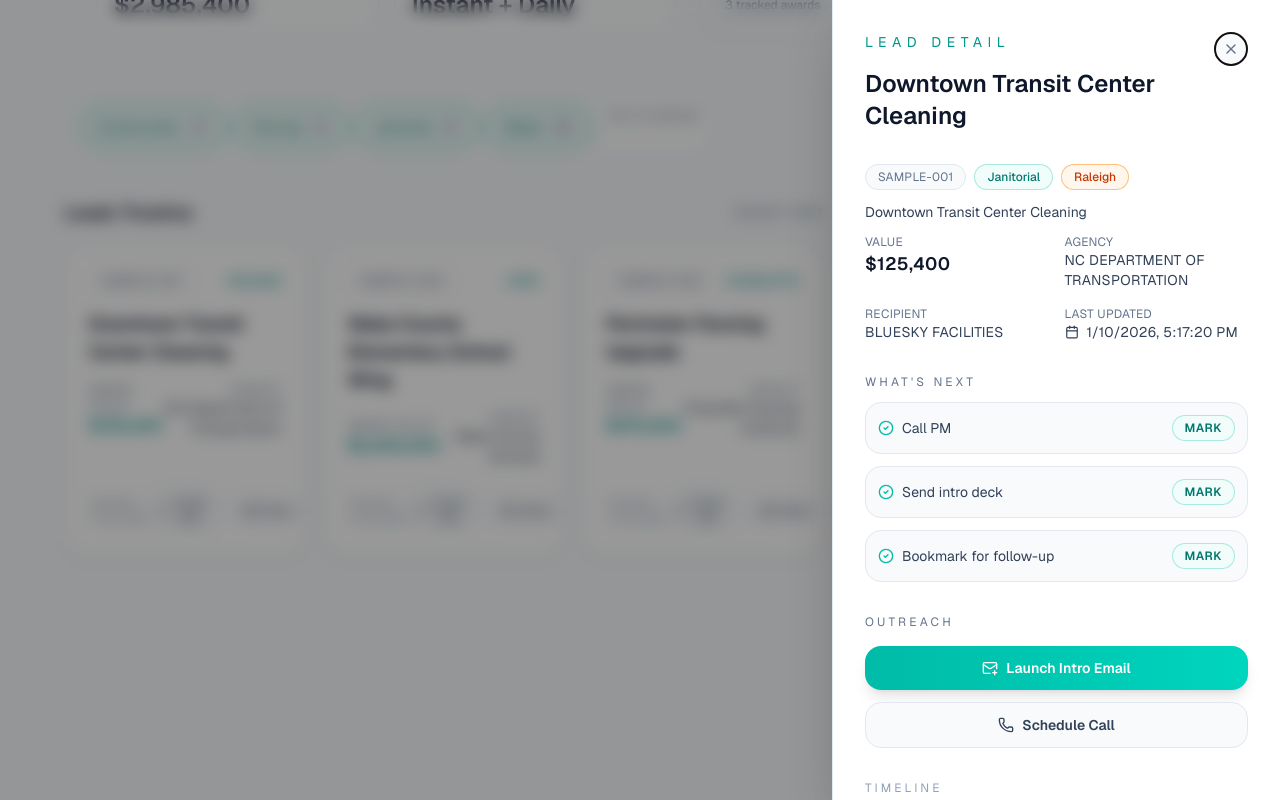
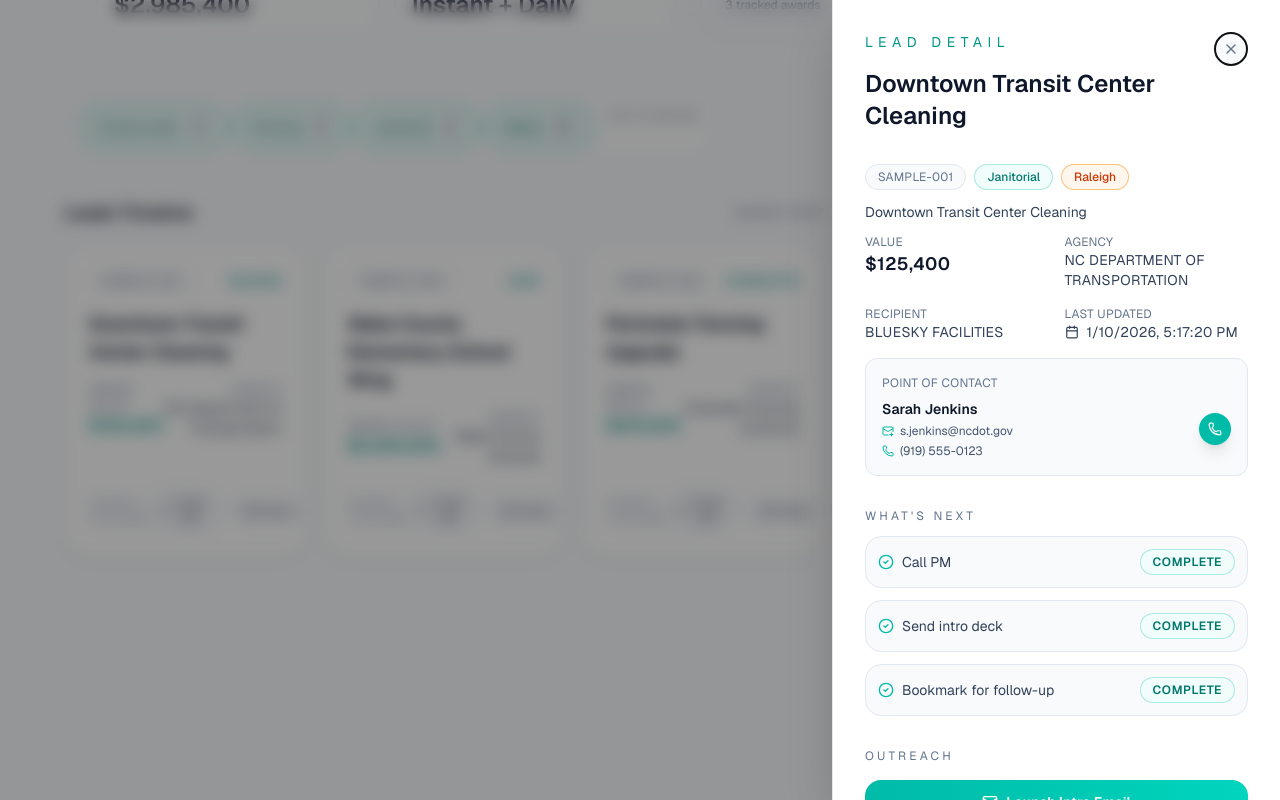
Before and after one commit to djcastelino/getdayoneleads, a Next.js app: page /lead-radar in a window 1280 px wide. Both pictures are taken after a click on the element 185 px from the left and 893 px from the top of the page. Shown: the part 493-1293 px from the top of the page. Built offline with nearby package versions, Linux system fonts and the light colour scheme.

Commit message:
feat: add contact details (POC) to leads and UI

```diff
--- a/src/components/lead-drawer.tsx
+++ b/src/components/lead-drawer.tsx
@@ -82,6 +82,38 @@ export function LeadDrawer({ lead, open, onClose, onAction }: LeadDrawerProps) {
                     </dd>
                   </div>
                 </dl>
+
+                {lead.contactName && (
+                  <div className="mt-4 rounded-xl border border-slate-200 dark:border-white/10 bg-slate-50 dark:bg-white/5 p-4">
+                    <p className="mb-2 text-xs uppercase tracking-wide text-slate-500 dark:text-slate-400">Point of Contact</p>
+                    <div className="flex items-center justify-between">
+                      <div>
+                        <p className="font-semibold text-slate-900 dark:text-white">{lead.contactName}</p>
+                        <div className="mt-1 flex flex-col gap-1 text-xs text-slate-600 dark:text-slate-300">
+                          {lead.contactEmail && (
+                            <span className="flex items-center gap-1.5">
+                              <MailPlus size={12} className="text-teal-500" />
+                              {lead.contactEmail}
+                            </span>
+                          )}
+                          {lead.contactPhone && (
+                            <span className="flex items-center gap-1.5">
+                              <Phone size={12} className="text-teal-500" />
+                              {lead.contactPhone}
+                            </span>
+                          )}
+                        </div>
+                      </div>
+                      <button
+                         type="button"
+                         className="flex h-8 w-8 items-center justify-center rounded-full bg-teal-500 text-white shadow-lg transition hover:bg-teal-400"
+                         title="Call Now"
+                      >
+                         <Phone size={14} />
+                      </button>
+                    </div>
+                  </div>
+                )}
               </section>
 
               <section className="space-y-3">
@@ -98,7 +130,7 @@ export function LeadDrawer({ lead, open, onClose, onAction }: LeadDrawerProps) {
                         className="rounded-full border border-teal-500/30 dark:border-teal-400/60 bg-teal-50 dark:bg-teal-500/10 px-3 py-1 text-xs font-semibold uppercase tracking-wider text-teal-700 dark:text-teal-100 transition hover:bg-teal-100 dark:hover:bg-teal-500/20"
                         onClick={() => onAction?.(lead, item.action)}
                       >
-                        Mark
+                        Complete
                       </button>
                     </li>
                   ))}
--- a/src/lib/leads.ts
+++ b/src/lib/leads.ts
@@ -9,6 +9,9 @@ export interface RawLead {
   agency: string;
   naics: string;
   lastModified: string;
+  contactName?: string;
+  contactPhone?: string;
+  contactEmail?: string;
 }
 
 export interface Lead extends RawLead {
@@ -48,6 +51,9 @@ const FALLBACK_LEADS: LeadsResponse = {
       sector: "Janitorial",
       city: "Raleigh",
       timeline: buildTimeline(new Date().toISOString()),
+      contactName: "Sarah Jenkins",
+      contactPhone: "(919) 555-0123",
+      contactEmail: "s.jenkins@ncdot.gov",
     },
     {
       awardId: "SAMPLE-002",
@@ -62,6 +68,9 @@ const FALLBACK_LEADS: LeadsResponse = {
       sector: "Construction",
       city: "Cary",
       timeline: buildTimeline(new Date().toISOString()),
+      contactName: "David Chen",
+      contactPhone: "(919) 555-0888",
+      contactEmail: "dchen@wcpss.net",
     },
     {
       awardId: "SAMPLE-003",
@@ -76,6 +85,9 @@ const FALLBACK_LEADS: LeadsResponse = {
       sector: "Fencing",
       city: "Charlotte",
       timeline: buildTimeline(new Date().toISOString()),
+      contactName: "Marcus Thorne",
+      contactPhone: "(704) 555-0199",
+      contactEmail: "mthorne@cha-nc.org",
     },
   ],
 };
@@ -158,6 +170,9 @@ function normalizeLead(raw: Partial<RawLead>): Lead {
   const agency = raw.agency ?? "Unknown agency";
   const naics = raw.naics ?? "N/A";
   const lastModified = raw.lastModified ?? new Date().toISOString();
+  const contactName = raw.contactName;
+  const contactPhone = raw.contactPhone;
+  const contactEmail = raw.contactEmail;
 
   return {
     awardId,
@@ -168,6 +183,9 @@ function normalizeLead(raw: Partial<RawLead>): Lead {
     agency,
     naics,
     lastModified,
+    contactName,
+    contactPhone,
+    contactEmail,
     amount: parseAmount(value),
     sector: mapSector(naics),
     city: extractCity(location),
```
